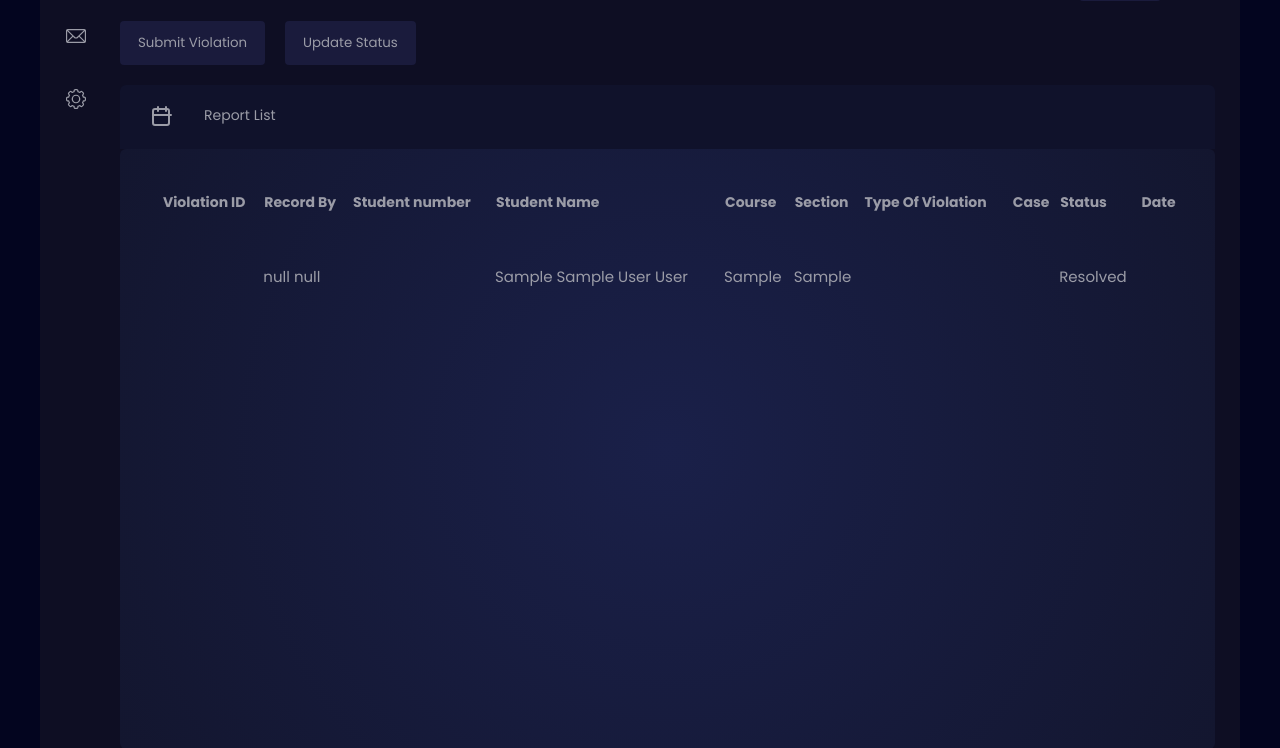
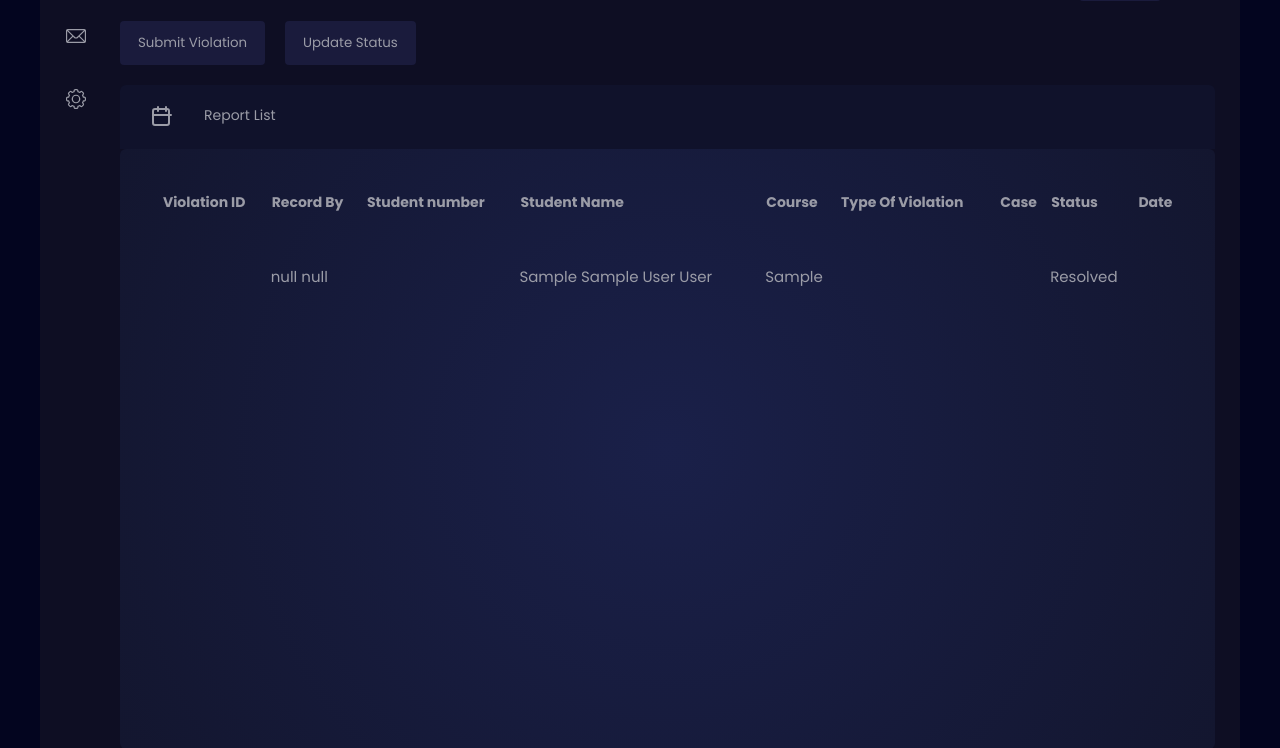
Before and after one commit to gleenny/DO-Desk, a PHP site: page /DO/final/DODeskRecords.php in a window 1280 px wide. Shown: the part 225-973 px from the top of the page. Run offline with PHP 8.4, Linux system fonts and the light colour scheme; the visitor is signed in with stand-in values (Sample User, id 1); tables that the repository leaves empty or names only in its code hold one stand-in row (values such as "Sample post"); data that the repository does not hold is empty; a stand-in replaces the project's code that opens the database connection; some libraries are stand-ins or nearby versions.

Commit message:
inayos yung violation table

```diff
--- a/DO DESK/JAVASCRIPT/DODeskRecordsJS.js
+++ b/DO DESK/JAVASCRIPT/DODeskRecordsJS.js
@@ -308,7 +308,7 @@ function getViolationInfo(){
     }).then((Response) => Response.json())
     .then((json) => {
         console.log("Displaying list of violation cases")
-        rowCount = json["Officer"].length;
+        rowCount = json["violationID"].length;
         for(let i = 0; i <= rowCount - 1; i++){
             populateTable(i, json);
         }
@@ -384,9 +384,6 @@ function populateTable(i, json){
 
             document.querySelector('#violationList' + i).appendChild(course);
                 document.querySelector('#course' + i).innerHTML = json["course"][i];
-
-            document.querySelector('#violationList' + i).appendChild(section);
-                document.querySelector('#section' + i).innerHTML = json["section"][i];
 
             document.querySelector('#violationList' + i).appendChild(violationType);
                 document.querySelector('#violationType' + i).innerHTML = json["violationType"][i];
--- a/DO DESK/PHP/violations.php
+++ b/DO DESK/PHP/violations.php
@@ -11,7 +11,6 @@ if ($_SERVER["REQUEST_METHOD"] === "POST") {
         $studentNumber = $_POST['studentNumber'];
         $studentName = $_POST['studentName'];
         $searchCourse = $_POST['course'];
-        $searchSection = $_POST['section'];
         $typeOfViolation = $_POST['violationType'];
         $searchCase = $_POST['violationCase'];
         if($_POST['status'] == "Resolve"){
@@ -30,9 +29,6 @@ if ($_SERVER["REQUEST_METHOD"] === "POST") {
             $conditionCounter++;
         }
         if(!($searchCourse == "")){
-            $conditionCounter++;
-        }
-        if(!($searchSection == "")){
             $conditionCounter++;
         }
         if(!($typeOfViolation == "")){
@@ -55,7 +51,6 @@ if ($_SERVER["REQUEST_METHOD"] === "POST") {
                 `studentTBL`.`middleName`,
                 `studentTBL`.`lastName`,
                 `studentTBL`.`course`,
-                `studentTBL`.`section`,
 
                 `userTBL`.`lastName` AS `Officer`
 
@@ -80,10 +75,6 @@ if ($_SERVER["REQUEST_METHOD"] === "POST") {
             else if(!($searchCourse == "")){
                 $sql .= "`studentTBL`.`course` LIKE '%$searchCourse%'";
                 $searchCourse = "";
-            }
-            else if(!($searchSection == "")){
-                $sql .= "`studentTBL`.`section` LIKE '%$searchSection%'";
-                $searchSection = "";
             }
             else if(!($typeOfViolation == "")){
                 $sql .= "`violationTBL`.`violationType` LIKE '%$typeOfViolation%'";
@@ -121,7 +112,6 @@ if ($_SERVER["REQUEST_METHOD"] === "POST") {
                 $searchResults["middleName"][] = $row['middleName'];
                 $searchResults["lastName"][] = $row['lastName'];
                 $searchResults["course"][] = $row['course'];
-                $searchResults["section"][] = $row['section'];
                 $searchResults["Officer"][] = $row['Officer'];
                 $searchResults["violationDate"][] = $row['violationDate'];
             }
@@ -230,7 +220,6 @@ if ($_SERVER["REQUEST_METHOD"] === "GET") {
         `studentTBL`.`middleName`,
         `studentTBL`.`lastName`,
         `studentTBL`.`course`,
-        `studentTBL`.`section`,
 
         `userTBL`.`lastName` AS `Officer`
 
@@ -260,7 +249,6 @@ if ($_SERVER["REQUEST_METHOD"] === "GET") {
             $cases["middleName"][] = $row['middleName'];
             $cases["lastName"][] = $row['lastName'];
             $cases["course"][] = $row['course'];
-            $cases["section"][] = $row['section'];
             $cases["Officer"][] = $row['Officer'];
             $cases["violationDate"][] = $row['violationDate'];
         }
--- a/DO DESK/final/DODeskRecords.php
+++ b/DO DESK/final/DODeskRecords.php
@@ -191,7 +191,6 @@
                   <th>Student number</th>
                   <th>Student Name</th>
                   <th>Course</th>
-                  <th>Section</th>
                   <th>Type Of Violation</th>
                   <th>Case</th>
                   <th>Status</th>
```
